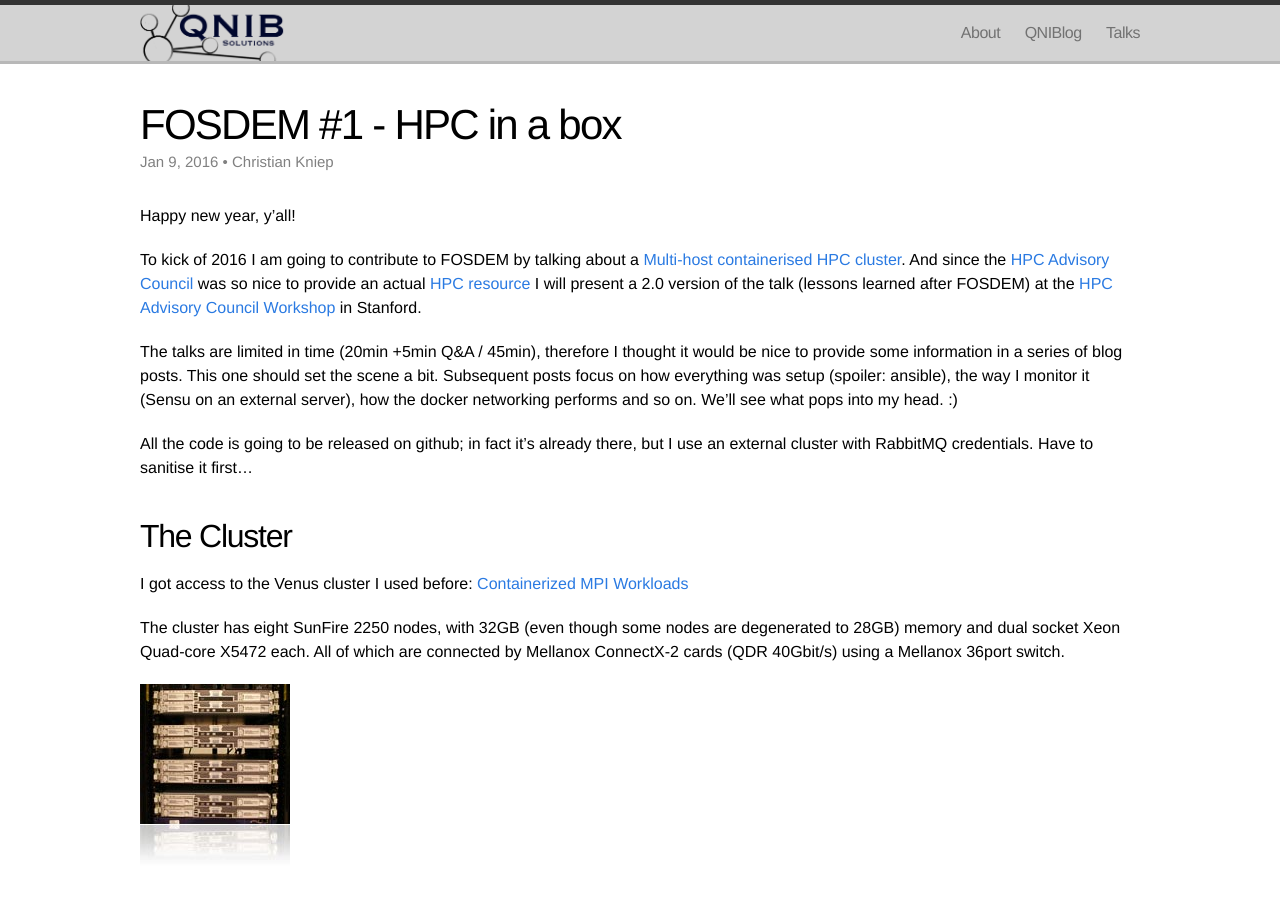
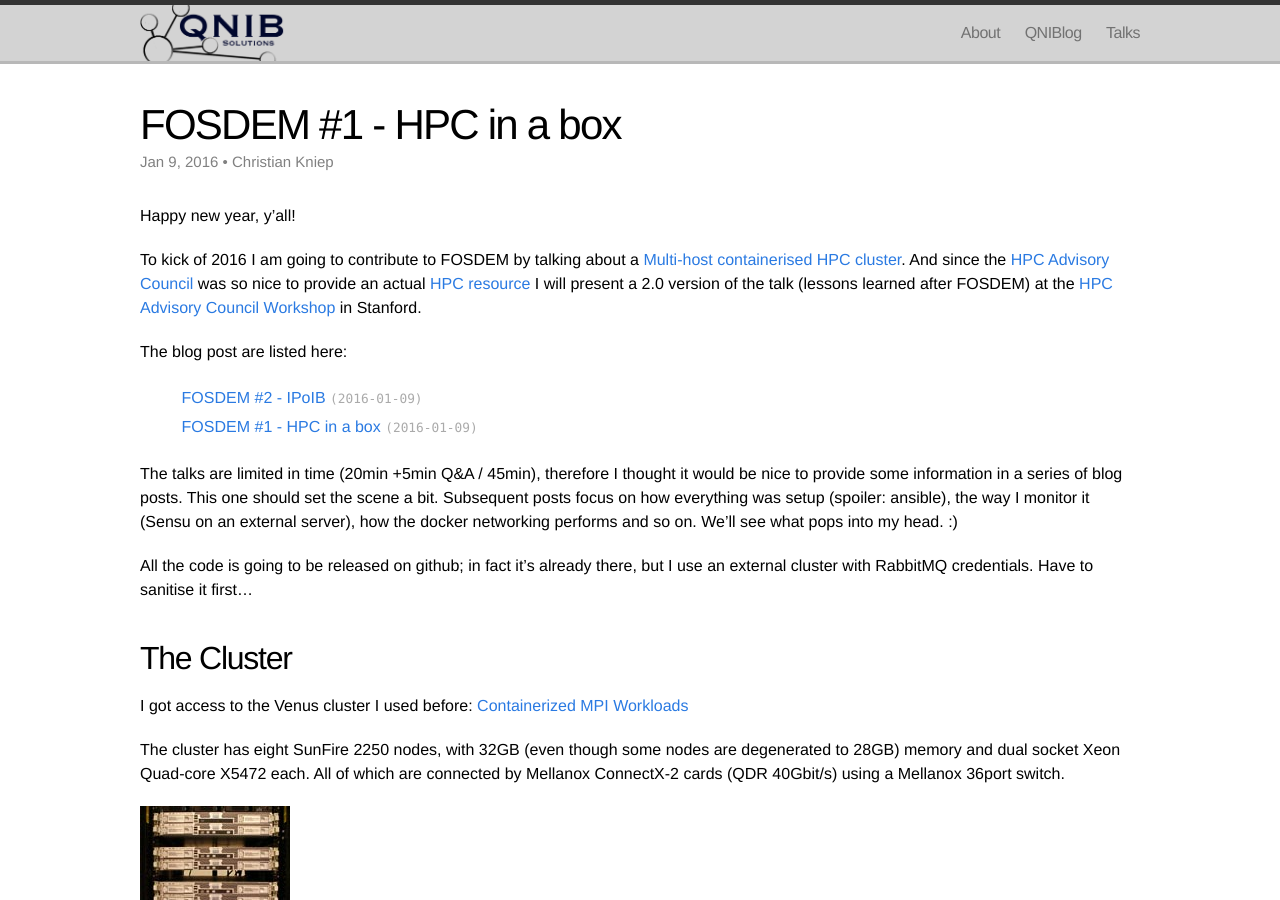
Before and after one commit to ChristianKniep/QNIBIncBlog, a Jekyll site: the page built from _posts/2016-01-09-fosdem-overview.md, in a window 1280 px wide and 900 px high. Built offline with Jekyll 4.4.1, drawn with Linux system fonts in a browser that asks for light colours; part of the change alters nothing that is shown.

Commit message:
add IPoIB post

```diff
--- /dev/null
+++ b/_posts/2016-01-09-fosdem-ipoib.md
@@ -0,0 +1,158 @@
+---
+author: Christian Kniep
+layout: post
+title: "FOSDEM #2 - IPoIB"
+date: 2016-01-09 15:20
+tags: eng docker blog fosdem
+---
+
+## Related Post
+
+This post is one out of a series of blog post in the advent of [FOSDEM 2016](https://fosdem.org/2016/schedule/event/hpc_bigdata_hpc_cluster/) and the [HPC Advisory Council Workshop](http://www.hpcadvisorycouncil.com/events/2016/stanford-workshop/agenda.php) in Stanford, were I am going to talk about Docker Networking on HPC (BigData) systems.
+
+<ul class="posts">
+{% for post in site.posts %}
+  {% if post.tags contains 'fosdem' %}
+      <div class="post_info">
+        <li>
+          <a href="{{ post.url }}">{{ post.title }}</a>
+          <span>({{ post.date | date:"%Y-%m-%d" }})</span>
+        </li>
+      </div>
+  {% endif %}
+{% endfor %}
+</ul>
+
+## DISCLAIMER: Understanding-In-Progress
+
+As I wrote at the end, the network should be much faster...
+If I figure out what's wrong, I will add a 'Second Strike'. :)
+
+## IPoIB - First strike!
+
+As we saw in the baseline benchmark section of the first post, IP Traffic over InfiniBand (IPoIB) is quite fast.
+
+{% highlight bash %}
+$ iperf -c 10.0.0.181 -d -t 120
+*snip*
+[ ID] Interval       Transfer     Bandwidth
+[  5]  0.0-120.0 sec  88.9 GBytes  6.37 Gbits/sec
+[  4]  0.0-120.0 sec  79.6 GBytes  5.69 Gbits/sec
+$
+{% endhighlight %}
+
+And as we also learned last time around, the advertised interface of Docker Networking has to be specified within the docker config
+(DISCLAIMER: That might not be exactly right - not sure about it [yet]).
+
+{% highlight bash %}
+[root@venus001 jobs]# cat /etc/sysconfig/docker
+OPTIONS="-H tcp://0.0.0.0:2376 --cluster-store=consul://127.0.0.1:8500/network --cluster-advertise=enp4s0f0:2376"
+[root@venus001 jobs]#
+{% endhighlight %}
+
+### IPoIB as backend network
+
+So how about we use the `ib0` device?
+
+{% highlight bash %}
+[root@venus001 ~]# cat /etc/sysconfig/docker
+OPTIONS="-H tcp://0.0.0.0:2376 --cluster-store=consul://127.0.0.1:8500/network --cluster-advertise=ib0:2376"
+[root@venus001 ~]#
+[root@venus001 ~]# docker network create -d overlay global
+28cee319f57a91c95df243e8db62a5fac4dca1a19018084d1779bdff06c2a8c0
+[root@venus001 ~]# docker network ls
+NETWORK ID          NAME                DRIVER
+28cee319f57a        global              overlay
+e336375aefc4        bridge              bridge
+eebd62fe7775        none                null
+dfafdf923699        host                host
+07342005436a        docker_gwbridge     bridge
+[root@venus001 ~]#
+{% endhighlight %}
+
+Let's run a quick iperf.
+
+{% highlight bash %}
+[root@hpcg1 /]# iperf -c hpcg3 -d -t 120
+------------------------------------------------------------
+Server listening on TCP port 5001
+TCP window size: 85.3 KByte (default)
+------------------------------------------------------------
+------------------------------------------------------------
+Client connecting to hpcg3, TCP port 5001
+TCP window size:  423 KByte (default)
+------------------------------------------------------------
+[  5] local 10.0.0.2 port 35176 connected with 10.0.0.3 port 5001
+[  4] local 10.0.0.2 port 5001 connected with 10.0.0.3 port 58516
+[ ID] Interval       Transfer     Bandwidth
+[  5]  0.0-120.0 sec  13.5 GBytes   969 Mbits/sec
+[  4]  0.0-120.0 sec  13.7 GBytes   983 Mbits/sec
+{% endhighlight %}
+
+Hmm, I would have expected we do better, even though the InfiniBand interface was used indeed (Remember, the IB traffic on top is not scaled correctly, I have to correct the measurement).
+
+![](/pics/2016-01-09/ipoib_iperf.png)
+
+#### Back to ETH
+
+OK, it's a bit faster though...
+
+{% highlight bash %}
+[root@hpcg1 /]# iperf -c hpcg3 -d -t 120
+------------------------------------------------------------
+Server listening on TCP port 5001
+TCP window size: 85.3 KByte (default)
+------------------------------------------------------------
+------------------------------------------------------------
+Client connecting to hpcg3, TCP port 5001
+TCP window size: 99.0 KByte (default)
+------------------------------------------------------------
+[  5] local 10.0.0.2 port 44864 connected with 10.0.0.4 port 5001
+[  4] local 10.0.0.2 port 5001 connected with 10.0.0.4 port 51545
+[ ID] Interval       Transfer     Bandwidth
+[  5]  0.0-120.0 sec  8.73 GBytes   625 Mbits/sec
+[  4]  0.0-120.0 sec  10.4 GBytes   747 Mbits/sec
+[root@hpcg1 /]#
+{% endhighlight %}
+
+### Latency
+
+The latency with IPoIB:
+
+{% highlight bash %}
+[root@hpcg1 /]# ping -c5 hpcg3
+PING hpcg3 (10.0.0.3) 56(84) bytes of data.
+64 bytes from hpcg3 (10.0.0.3): icmp_seq=1 ttl=64 time=0.190 ms
+64 bytes from hpcg3 (10.0.0.3): icmp_seq=2 ttl=64 time=0.250 ms
+64 bytes from hpcg3 (10.0.0.3): icmp_seq=3 ttl=64 time=0.083 ms
+64 bytes from hpcg3 (10.0.0.3): icmp_seq=4 ttl=64 time=0.088 ms
+64 bytes from hpcg3 (10.0.0.3): icmp_seq=5 ttl=64 time=0.122 ms
+
+--- hpcg3 ping statistics ---
+5 packets transmitted, 5 received, 0% packet loss, time 3999ms
+rtt min/avg/max/mdev = 0.083/0.146/0.250/0.065 ms
+[root@hpcg1 /]#
+{% endhighlight %}
+
+When I go back to the ethernet device:
+
+{% highlight bash %}
+[root@hpcg1 /]#  ping -c5 hpcg3
+PING hpcg3 (10.0.0.4) 56(84) bytes of data.
+64 bytes from hpcg3 (10.0.0.4): icmp_seq=1 ttl=64 time=0.348 ms
+64 bytes from hpcg3 (10.0.0.4): icmp_seq=2 ttl=64 time=0.240 ms
+64 bytes from hpcg3 (10.0.0.4): icmp_seq=3 ttl=64 time=0.204 ms
+64 bytes from hpcg3 (10.0.0.4): icmp_seq=4 ttl=64 time=0.311 ms
+64 bytes from hpcg3 (10.0.0.4): icmp_seq=5 ttl=64 time=0.224 ms
+
+--- hpcg3 ping statistics ---
+5 packets transmitted, 5 received, 0% packet loss, time 3999ms
+rtt min/avg/max/mdev = 0.204/0.265/0.348/0.056 ms
+[root@hpcg1 /]#
+{% endhighlight %}
+
+Lower ping, but as said... I would have expected more. :(
+
+## Conclusion
+
+Even though the traffic uses the IPoIB interface it should be much faster. I'll sleep over it and ask around, why it's only at ethernet speed. Maybe there is a hand break that limits the traffic... To be continued...
--- a/_posts/2016-01-09-fosdem-overview.md
+++ b/_posts/2016-01-09-fosdem-overview.md
@@ -3,12 +3,27 @@ author: Christian Kniep
 layout: post
 title: "FOSDEM #1 - HPC in a box"
 date: 2016-01-09
-tags: eng docker blog
+tags: eng docker blog fosdem
 ---
 
 Happy new year, y'all!
 
 To kick of 2016 I am going to contribute to FOSDEM by talking about a [Multi-host containerised HPC cluster](https://fosdem.org/2016/schedule/event/hpc_bigdata_hpc_cluster/). And since the [HPC Advisory Council](http://www.hpcadvisorycouncil.com/) was so nice to provide an actual [HPC resource](http://www.hpcadvisorycouncil.com/cluster_center.php) I will present a 2.0 version of the talk (lessons learned after FOSDEM) at the [HPC Advisory Council Workshop](http://www.hpcadvisorycouncil.com/events/2016/stanford-workshop/agenda.php) in Stanford.
+
+The blog post are listed here:
+
+<ul class="posts">
+{% for post in site.posts %}
+  {% if post.tags contains 'fosdem' %}
+      <div class="post_info">
+        <li>
+          <a href="{{ post.url }}">{{ post.title }}</a>
+          <span>({{ post.date | date:"%Y-%m-%d" }})</span>
+        </li>
+      </div>
+  {% endif %}
+{% endfor %}
+</ul>
 
 The talks are limited in time (20min +5min Q&A / 45min), therefore I thought it would be nice to provide some information in a series of blog posts. This one should set the scene a bit. Subsequent posts focus on how everything was setup (spoiler: ansible), the way I monitor it (Sensu on an external server), how the docker networking performs and so on. We'll see what pops into my head. :)
 
```
Also changed, not shown: pics/2016-01-09/ipoib_iperf.png (added).
